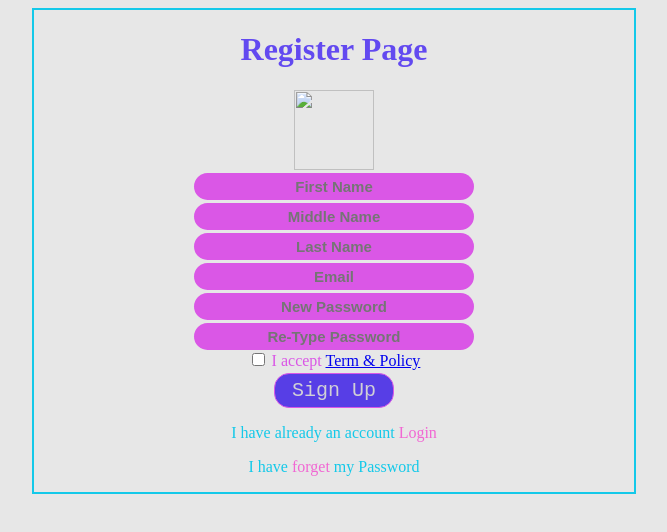
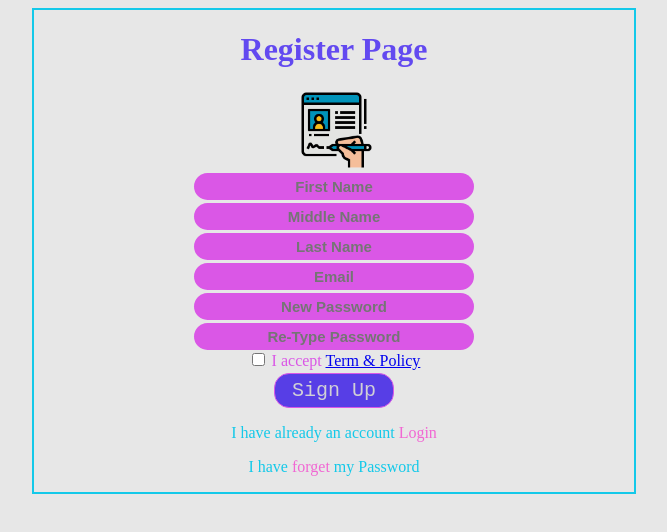
Before and after one commit to Jipan969/css-with-multi-pages, a plain HTML site: page page/register.html in a window 1280 px wide. Shown: the whole page, without its empty margins (306-973 px from the left). Drawn offline with Linux system fonts and the light colour scheme; the site is published under a folder, as on GitHub Pages, so addresses that start at the root find nothing.

Commit message:
Update register.html

```diff
--- a/page/register.html
+++ b/page/register.html
@@ -9,7 +9,7 @@
     <body>
         <div class="form-full-area">
             <h1 class="form-header">Register Page</h1>
-            <img width="80px" src="/icon/register.png" alt="">
+            <img width="80px" src="../icon/register.png" alt="">
             <form action="/index.html" class="form-area">
                 <input type="text" placeholder="First Name"> <br>
                 <input type="text" placeholder="Middle Name"><br>
```
